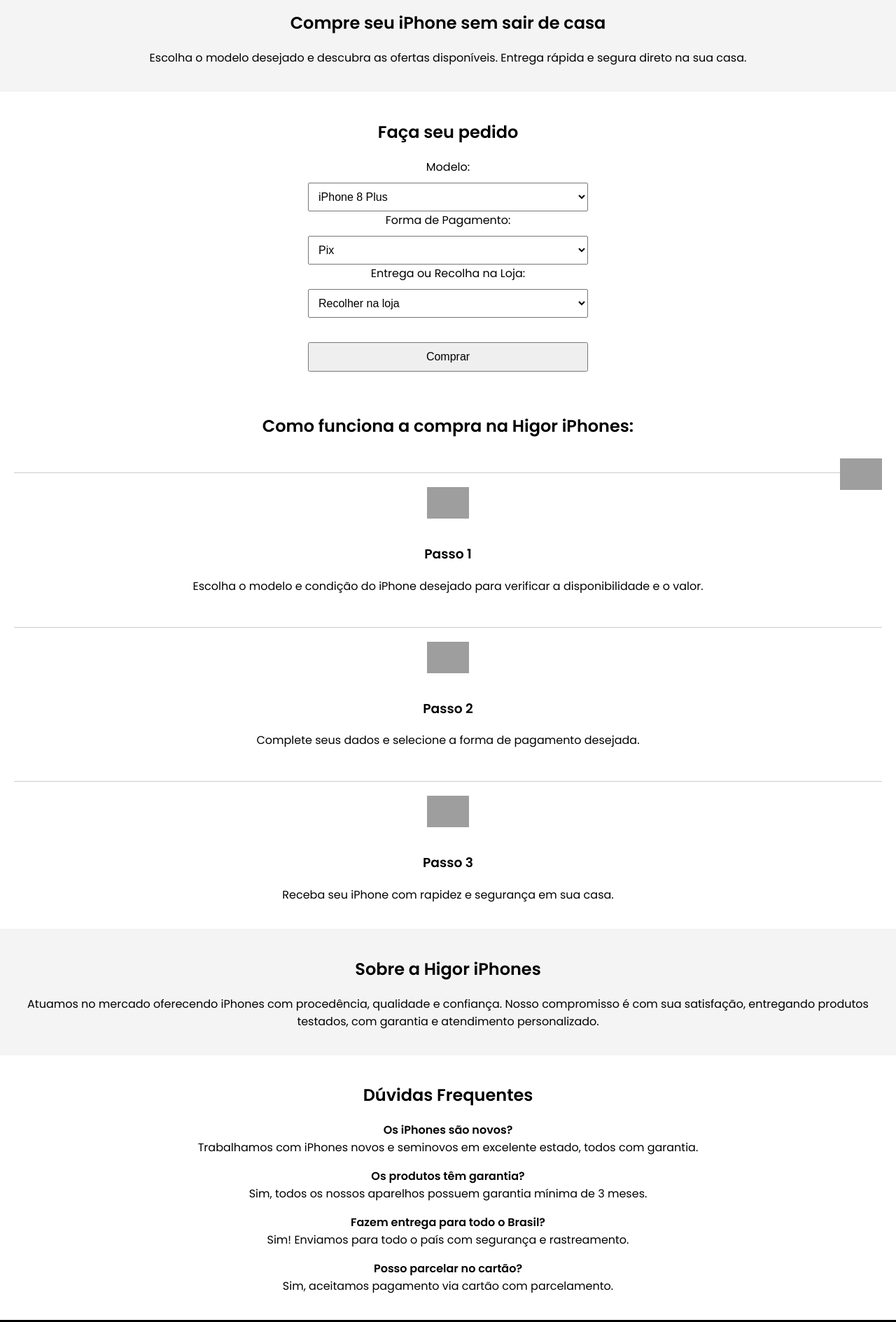
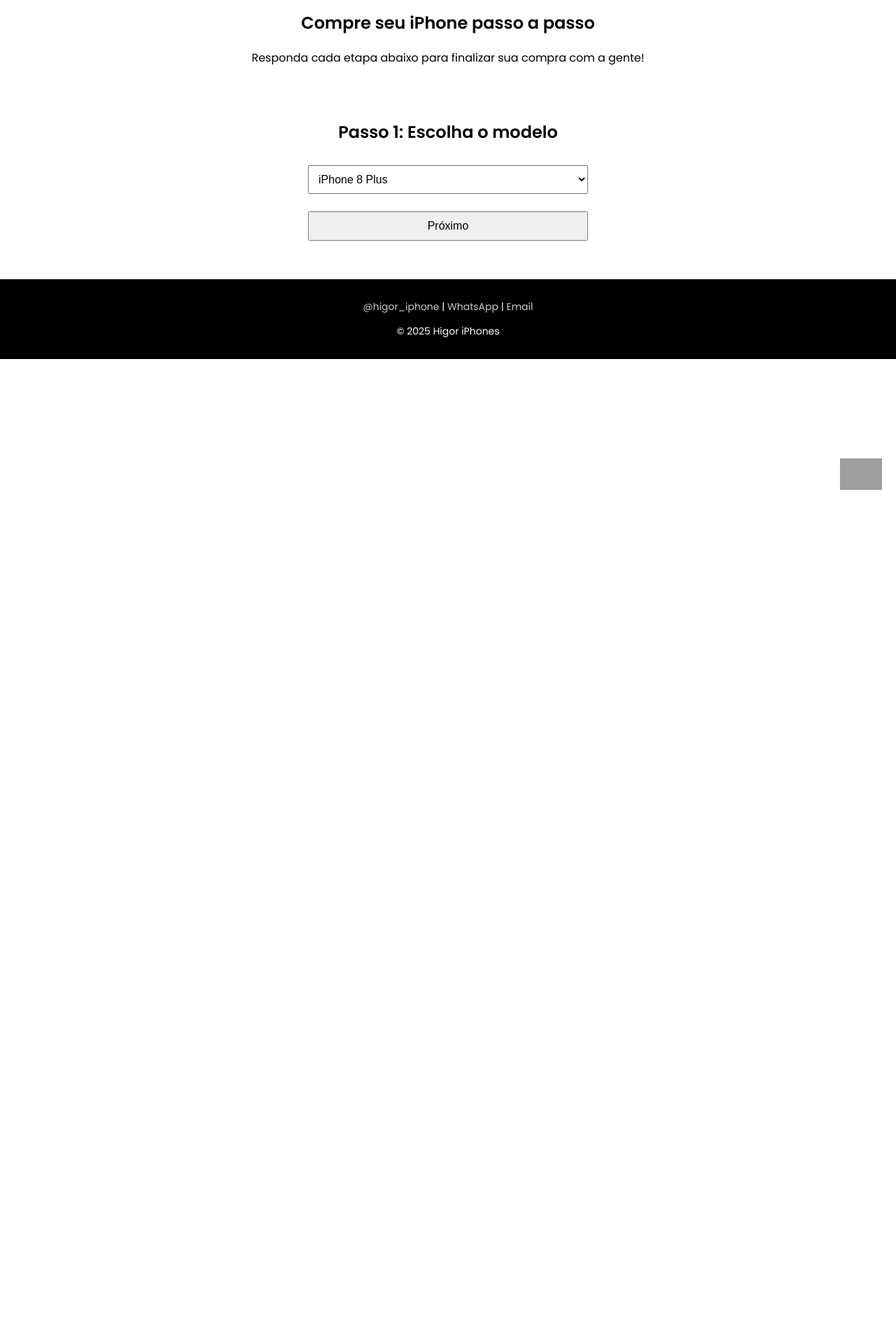
Before and after one commit to iarleycrv/higor, a plain HTML site: page index.html in a window 1280 px wide. Shown: the part 80-1969 px from the top of the page at 70% size. After the commit the page ends 800 px from the top, so only its background shows below. Drawn offline with Linux system fonts and the light colour scheme; grey boxes are pictures that could not be loaded.

Commit message:
Update index.html

```diff
--- a/index.html
+++ b/index.html
@@ -9,8 +9,8 @@
     body {
       margin: 0;
       font-family: 'Poppins', sans-serif;
-      background-color: #ffffff;
-      color: #000000;
+      background-color: #fff;
+      color: #000;
     }
 
     header {
@@ -27,7 +27,6 @@
     }
 
     h1, h2 {
-      color: #000;
       font-weight: 600;
     }
 
@@ -39,25 +38,21 @@
       max-width: 400px;
     }
 
-    .hidden {
+    .step {
       display: none;
+      margin-bottom: 30px;
     }
 
-    .passos {
-      display: flex;
-      flex-direction: column;
-      gap: 30px;
-      padding: 20px;
+    .step.active {
+      display: block;
     }
 
-    .passo {
-      border-top: 1px solid #ccc;
-      padding-top: 20px;
+    .buttons {
+      margin-top: 20px;
     }
 
-    .passo img {
-      width: 60px;
-      margin-bottom: 10px;
+    .buttons button {
+      margin: 5px;
     }
 
     .whatsapp {
@@ -87,110 +82,112 @@
 </head>
 <body>
 
-  <header>
-    Higor iPhones
-  </header>
+  <header>Higor iPhones</header>
 
-  <section style="background-color: #f4f4f4;">
-    <h1>Compre seu iPhone sem sair de casa</h1>
-    <p>Escolha o modelo desejado e descubra as ofertas disponíveis. Entrega rápida e segura direto na sua casa.</p>
+  <section>
+    <h1>Compre seu iPhone passo a passo</h1>
+    <p>Responda cada etapa abaixo para finalizar sua compra com a gente!</p>
   </section>
 
-  <section>
-    <h2>Faça seu pedido</h2>
-
-    <label for="modelo">Modelo:</label><br>
+  <!-- Passo 1 -->
+  <section id="step-1" class="step active">
+    <h2>Passo 1: Escolha o modelo</h2>
     <select id="modelo">
       <option>iPhone 8 Plus</option>
       <option>iPhone X</option>
-      <option>iPhone XS</option>
       <option>iPhone XR</option>
       <option>iPhone 11</option>
-      <option>iPhone 11 Pro</option>
-      <option>iPhone 11 Pro Max</option>
       <option>iPhone 12</option>
-      <option>iPhone 12 Pro</option>
-      <option>iPhone 12 Pro Max</option>
       <option>iPhone 13</option>
-      <option>iPhone 13 Pro</option>
-      <option>iPhone 13 Pro Max</option>
       <option>iPhone 14</option>
-      <option>iPhone 14 Pro</option>
-      <option>iPhone 14 Pro Max</option>
       <option>iPhone 15</option>
-      <option>iPhone 15 Pro</option>
       <option>iPhone 15 Pro Max</option>
-    </select><br>
+    </select>
+    <div class="buttons">
+      <button onclick="nextStep()">Próximo</button>
+    </div>
+  </section>
 
-    <label for="pagamento">Forma de Pagamento:</label><br>
+  <!-- Passo 2 -->
+  <section id="step-2" class="step">
+    <h2>Passo 2: Forma de pagamento</h2>
     <select id="pagamento">
       <option>Pix</option>
       <option>Cartão</option>
       <option>Boleto</option>
-    </select><br>
+    </select>
+    <div class="buttons">
+      <button onclick="prevStep()">Voltar</button>
+      <button onclick="nextStep()">Próximo</button>
+    </div>
+  </section>
 
-    <label for="entrega">Entrega ou Recolha na Loja:</label><br>
+  <!-- Passo 3 -->
+  <section id="step-3" class="step">
+    <h2>Passo 3: Entrega ou Loja</h2>
     <select id="entrega" onchange="mostrarEndereco()">
       <option value="Recolher na loja">Recolher na loja</option>
       <option value="Entrega">Entrega</option>
-    </select><br>
-
-    <div id="campo-endereco" class="hidden">
-      <label for="endereco">Endereço de Entrega:</label><br>
-      <input type="text" id="endereco" placeholder="Rua, número, bairro, cidade">
+    </select>
+    <div id="campo-endereco" style="margin-top: 15px; display: none;">
+      <input type="text" id="endereco" placeholder="Digite seu endereço completo">
     </div>
-
-    <br>
-    <button onclick="enviarWhatsApp()">Comprar</button>
-  </section>
-
-  <section class="passos">
-    <h2>Como funciona a compra na Higor iPhones:</h2>
-
-    <div class="passo">
-      <img src="https://img.icons8.com/ios-filled/100/000000/iphone.png" alt="iPhone">
-      <h3>Passo 1</h3>
-      <p>Escolha o modelo e condição do iPhone desejado para verificar a disponibilidade e o valor.</p>
-    </div>
-
-    <div class="passo">
-      <img src="https://img.icons8.com/ios-filled/100/000000/money.png" alt="Pagamento">
-      <h3>Passo 2</h3>
-      <p>Complete seus dados e selecione a forma de pagamento desejada.</p>
-    </div>
-
-    <div class="passo">
-      <img src="https://img.icons8.com/ios-filled/100/000000/delivery.png" alt="Entrega">
-      <h3>Passo 3</h3>
-      <p>Receba seu iPhone com rapidez e segurança em sua casa.</p>
+    <div class="buttons">
+      <button onclick="prevStep()">Voltar</button>
+      <button onclick="nextStep()">Próximo</button>
     </div>
   </section>
 
-  <section style="background-color: #f4f4f4;">
-    <h2>Sobre a Higor iPhones</h2>
-    <p>Atuamos no mercado oferecendo iPhones com procedência, qualidade e confiança. Nosso compromisso é com sua satisfação, entregando produtos testados, com garantia e atendimento personalizado.</p>
+  <!-- Passo 4 -->
+  <section id="step-4" class="step">
+    <h2>Passo 4: Finalizar Compra</h2>
+    <p>Revise suas escolhas e clique abaixo para ser atendido no WhatsApp.</p>
+    <button onclick="enviarWhatsApp()">Comprar</button>
+    <div class="buttons">
+      <button onclick="prevStep()">Voltar</button>
+    </div>
   </section>
 
-  <section>
-    <h2>Dúvidas Frequentes</h2>
-    <p><strong>Os iPhones são novos?</strong><br>Trabalhamos com iPhones novos e seminovos em excelente estado, todos com garantia.</p>
-    <p><strong>Os produtos têm garantia?</strong><br>Sim, todos os nossos aparelhos possuem garantia mínima de 3 meses.</p>
-    <p><strong>Fazem entrega para todo o Brasil?</strong><br>Sim! Enviamos para todo o país com segurança e rastreamento.</p>
-    <p><strong>Posso parcelar no cartão?</strong><br>Sim, aceitamos pagamento via cartão com parcelamento.</p>
-  </section>
-
+  <!-- Rodapé minimalista -->
   <footer>
-    <p><a href="https://instagram.com/higor_iphone" target="_blank">@higor_iphone</a> |
-    <a href="https://wa.me/5575983467307" target="_blank">WhatsApp</a> |
-    <a href="mailto:Higoroficialsilva01@gmail.com">Email</a></p>
+    <p>
+      <a href="https://instagram.com/higor_iphone" target="_blank">@higor_iphone</a> |
+      <a href="https://wa.me/5575983467307" target="_blank">WhatsApp</a> |
+      <a href="mailto:Higoroficialsilva01@gmail.com">Email</a>
+    </p>
     <p>&copy; 2025 Higor iPhones</p>
   </footer>
 
+  <a href="https://wa.me/5575983467307" target="_blank">
+    <img class="whatsapp" src="https://img.icons8.com/color/96/000000/whatsapp--v1.png" alt="WhatsApp">
+  </a>
+
   <script>
+    let currentStep = 1;
+
+    function showStep(step) {
+      document.querySelectorAll('.step').forEach(s => s.classList.remove('active'));
+      document.getElementById(`step-${step}`).classList.add('active');
+    }
+
+    function nextStep() {
+      if (currentStep < 4) {
+        currentStep++;
+        showStep(currentStep);
+      }
+    }
+
+    function prevStep() {
+      if (currentStep > 1) {
+        currentStep--;
+        showStep(currentStep);
+      }
+    }
+
     function mostrarEndereco() {
       const entrega = document.getElementById('entrega').value;
       const campoEndereco = document.getElementById('campo-endereco');
-      campoEndereco.classList.toggle('hidden', entrega !== 'Entrega');
+      campoEndereco.style.display = entrega === 'Entrega' ? 'block' : 'none';
     }
 
     function enviarWhatsApp() {
@@ -200,11 +197,11 @@
       const endereco = document.getElementById('endereco').value;
 
       let mensagem = `Olá, estou interessado no *${modelo}*%0A`;
-      mensagem += `Quero pagar com *${pagamento}*%0A`;
+      mensagem += `Forma de pagamento: *${pagamento}*%0A`;
       mensagem += `Forma de recebimento: *${entrega}*%0A`;
 
-      if (entrega === 'Entrega') {
-        mensagem += `Endereço para entrega: *${endereco}*%0A`;
+      if (entrega === 'Entrega' && endereco) {
+        mensagem += `Endereço: *${endereco}*%0A`;
       }
 
       const numero = '5575983467307';
@@ -212,9 +209,5 @@
       window.open(url, '_blank');
     }
   </script>
-
-  <a href="https://wa.me/5575983467307" target="_blank">
-    <img class="whatsapp" src="https://img.icons8.com/color/96/000000/whatsapp--v1.png" alt="WhatsApp">
-  </a>
 </body>
 </html>
```
